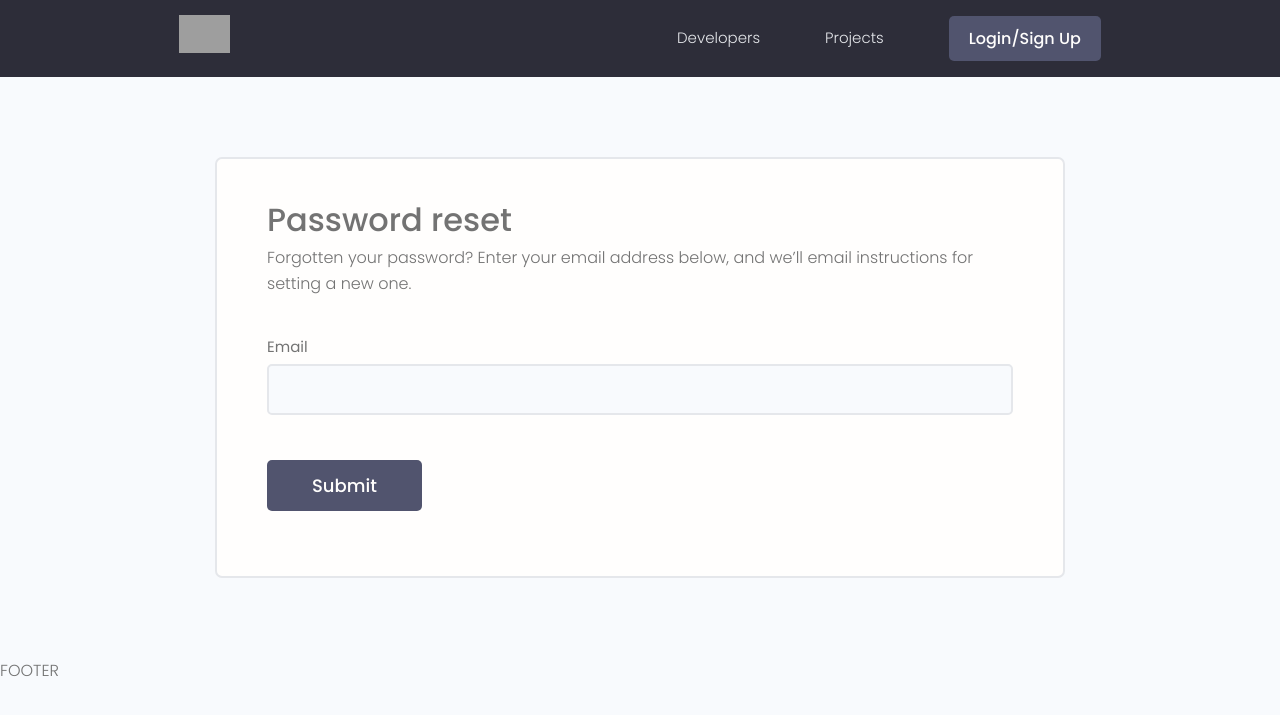
After one commit to msgassama/dev-search, a Django app: page /reset_password/ in a window 1280 px wide. The commit adds this page. Shown: the top 715 px of the page. Run offline with Django 3.2, Linux system fonts and the light colour scheme; parts of the project's set-up code (start-up, migrations or seed data) failed here and were passed over; some libraries are stand-ins or nearby versions; grey boxes are pictures that could not be loaded.

Commit message:
password reset feature

```diff
--- a/findDevs/urls.py
+++ b/findDevs/urls.py
@@ -18,10 +18,20 @@ from django.urls import path, include
 from django.conf import settings
 from django.conf.urls.static import static
 
+from django.contrib.auth import views as auth_views
+
 urlpatterns = [
     path('admin/', admin.site.urls),
     path('projects/', include('projects.urls')),
-    path('', include('users.urls'))
+    path('', include('users.urls')),
+
+    path('reset_password/', auth_views.PasswordResetView.as_view(template_name="reset_password.html"),
+    name="reset_password"),
+    path('reset_password_sent/', auth_views.PasswordResetDoneView.as_view(template_name="reset_password_sent.html"),
+    name="password_reset_done"),
+    path('reset/<uidb64>/<token>/', auth_views.PasswordResetConfirmView.as_view(template_name="reset.html"),
+    name='password_reset_confirm'),
+    path('reset_password_complete/', auth_views.PasswordResetCompleteView.as_view(template_name="reset_password_complete.html"), name="password_reset_complete")
 ]
 
 urlpatterns += static(settings.MEDIA_URL, document_root=settings.MEDIA_ROOT)
--- /dev/null
+++ b/templates/reset_password.html
@@ -0,0 +1,30 @@
+{% extends 'base.html' %}
+{% load add_classes %}
+
+{% block content %}
+
+
+
+        <!-- Main Section -->
+        <main class="formPage my-xl">
+            <div class="content-box">
+                <div class="formWrapper">
+                    <h3>Password reset</h3>
+
+                    <p>Forgotten your password? Enter your email address below, and we’ll email instructions for setting a new one.</p>
+
+                    <br>
+
+                    <form class="form" method="POST">
+                        {% csrf_token %}
+                        <div class="form__field">
+                            <label for="formInput#text">{{form.email.label}}</label>
+                           {{form.email | add_classes:'input'}}
+                        </div>
+                        <input class="btn btn--sub btn--lg  my-md" type="submit" value="Submit" />
+                    </form>
+                </div>
+            </div>
+        </main>
+
+{% endblock content %}
--- a/users/templates/users/login_register.html
+++ b/users/templates/users/login_register.html
@@ -90,7 +90,7 @@
       </div>
       <div class="auth__actions">
         <input class="btn btn--sub btn--lg" type="submit" value="Log In" />
-        <a href="forgetpassword.html">Forget Password?</a>
+        <a href="{% url 'reset_password' %}">Forget Password?</a>
       </div>
     </form>
     <div class="auth__alternative">
```
Also changed, not shown: templates/reset.html (added, +35 -0 lines), templates/reset_password_complete.html (added, +20 -0 lines), templates/reset_password_sent.html (added, +20 -0 lines).
